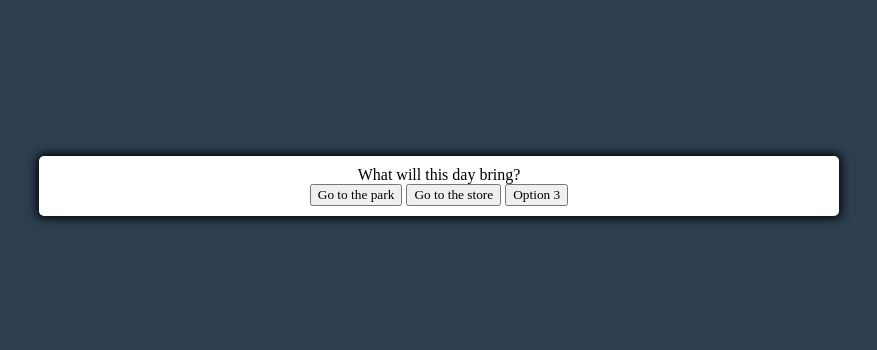
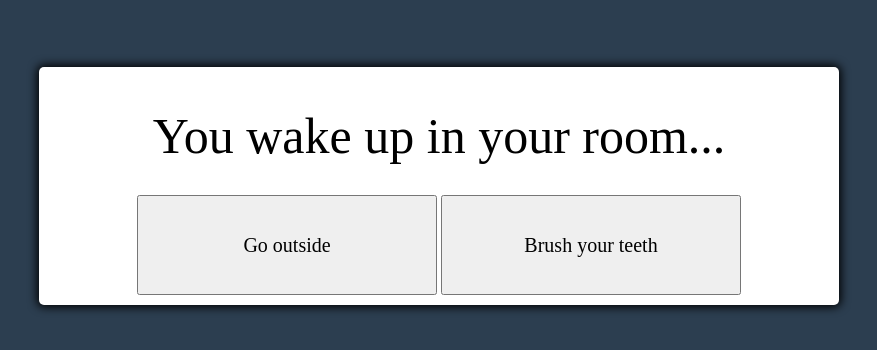
Before and after one commit to RyanCornelio/Twisted-Stories, a website built with Vite: page index.html in a window 1280 px wide. Shown: the part 134-484 px from the top of the page, without its empty margins (201-1078 px from the left). Built offline with nearby package versions, Linux system fonts and the light colour scheme.

Commit message:
Update style...

```diff
--- a/index.html
+++ b/index.html
@@ -11,10 +11,11 @@
 
     <div class="container">
       <div id="text">Text</div>
-      <div id="option-buttons"></div>
-      <button id="1" class="Option-1">Option 1</button>
-      <button id="2" class="Option-2">Option 2</button>
-      <button id="3" class="Option-2">Option 3</button>
+      <div id="option-buttons">
+        <button id="1" class="Option-1">Option 1</button>
+        <button id="2" class="Option-2">Option 2</button>
+      </div>
+<!--       <button id="3" class="Option-2">Option 3</button> -->
 
       <!-- <button id="3" class="Option-3">Option 3</button>
       <button id="4" class="Option-4">Option 4</button> -->
--- a/src/main.ts
+++ b/src/main.ts
@@ -31,6 +31,7 @@
     const journey = questions[i];
     if(journey.id == id){
       renderStep(journey)
+
     }
   }
 
@@ -38,6 +39,7 @@
   console.log(id);
 
 }
+
 
 function renderStep(Gamestep: Story) {
 
@@ -73,21 +75,15 @@
     console.log(journey)
 
     //If satsen är global...
-    if(journey.id == 2) {
+    if(journey.id == 1) {
       renderStep(journey)
     }
+    console.log(journey);
 
 
 
   }
 
-
-
-/* questions.forEach((Story) => {
-  Story
-});
-
-console.log(questions); */
 
 
 
--- a/src/styles/style.css
+++ b/src/styles/style.css
@@ -46,8 +46,26 @@
   padding: 5px 10px;
   color: white;
   outline: none;
+  width: 100px;
 }
 
 .btn:hover {
   border-color: black;
 }
+
+#text {
+  font-size: 50px;
+  margin: 30px;
+}
+
+
+.Option-1{
+  width: 300px;
+  height: 100px;
+  font-size: 20px;
+}
+.Option-2{
+  width: 300px;
+  height: 100px;
+  font-size: 20px;
+}
```
Lines whose indentation alone changed are shown as unchanged.
